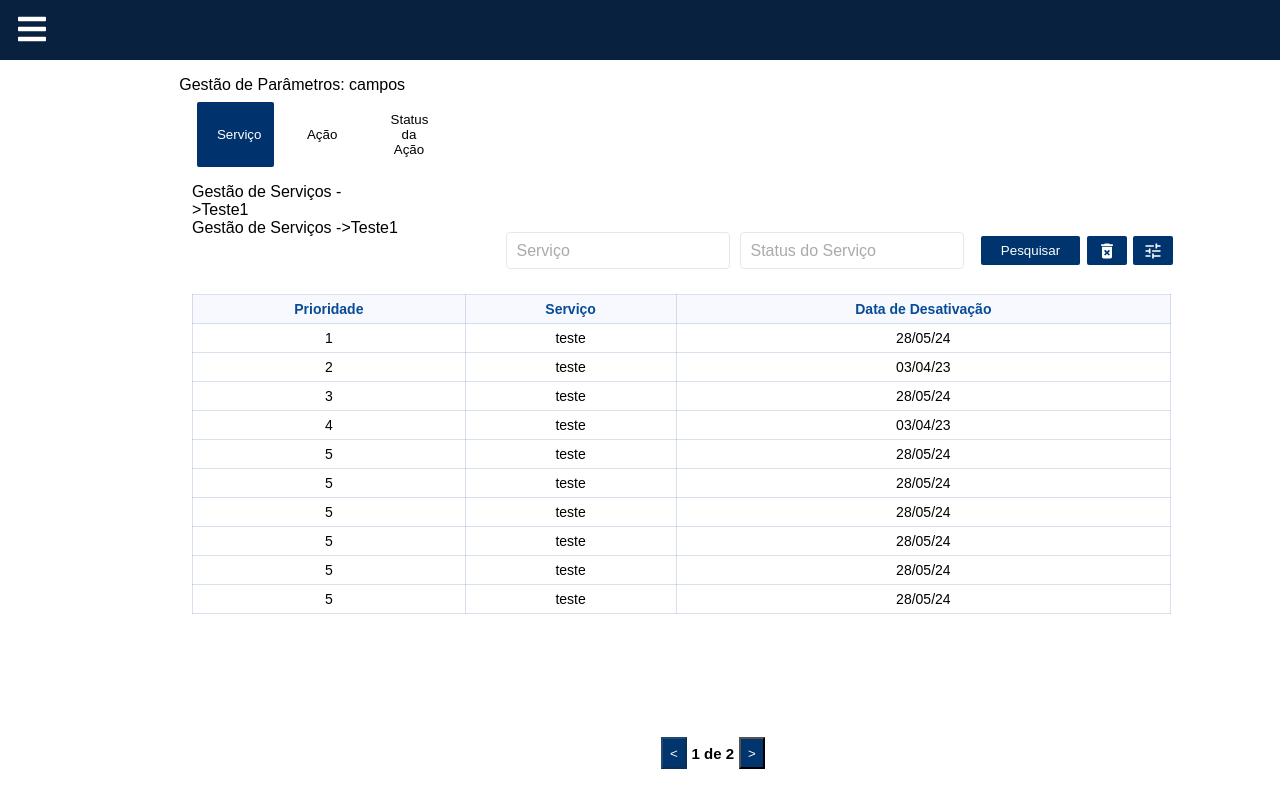
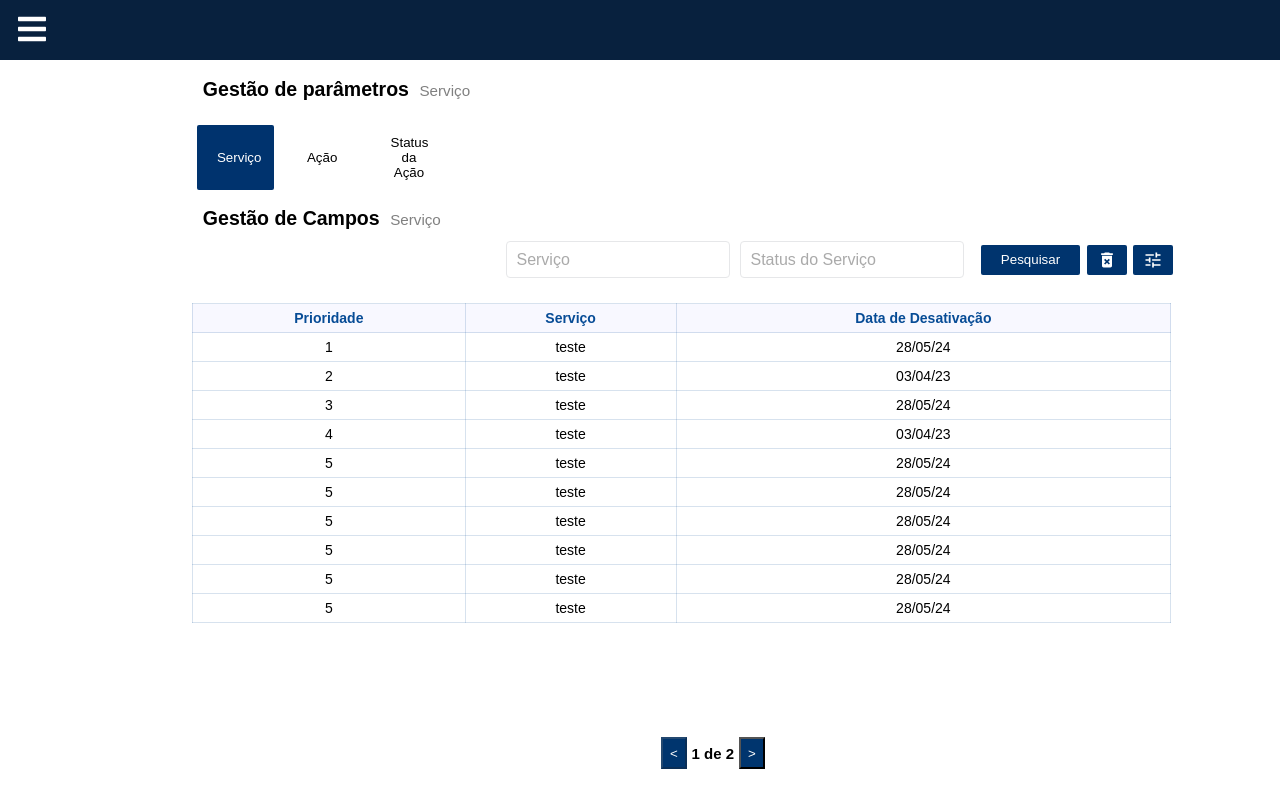
Before and after one commit to RafaelCamposTXR/sistema-gestao-parametros, a React (Create React App) app: page /gestaocampos in a window 1280 px wide. Built offline with nearby package versions, Linux system fonts and the light colour scheme.

Commit message:
atualizando componente de título

```diff
--- a/src/components/gestaoservico/GestaoServico.css
+++ b/src/components/gestaoservico/GestaoServico.css
@@ -1,3 +1,3 @@
 .gestao-servico {
-  margin-top: 50vh;
+
 }
--- a/src/components/gestaoservico/GestaoServico.jsx
+++ b/src/components/gestaoservico/GestaoServico.jsx
@@ -1,5 +1,6 @@
 import React from 'react';
 import Tabela from '../tabela/Tabela';
+import './GestaoServico.css';
 
 
 function GestaoServico({ activeTab }) {
--- a/src/components/titulo/Titulo.jsx
+++ b/src/components/titulo/Titulo.jsx
@@ -3,13 +3,9 @@ import './titulo.css'
 
 function Titulo({nomeSecao,nomeSubSecao}) {
   return (
-    <div>
-      <div className="titulo-principal">
-      {nomeSecao + "->" + nomeSubSecao}
-      </div>
-      <div className="titulo-secundario">
-      {nomeSecao + "->" + nomeSubSecao}
-      </div>
+    <div className="conteiner-titulo">
+      <span className="titulo-principal">{nomeSecao}</span>
+      <span className="titulo-secundario">{nomeSubSecao}</span>
     </div>
   )
 }
--- a/src/components/titulo/titulo.css
+++ b/src/components/titulo/titulo.css
@@ -1,9 +1,17 @@
+.conteiner-titulo {
+  display: inline;
+  margin: 0.2vh 2.5vw 2vh 0.6vw;
+}
+
+
 .titulo-principal {
-  width: 20%;
-
+  font-size: 1.22rem;
+  font-weight: bold;
+  margin-right: 0.4vw;
 }
 
 .titulo-secundario {
-
-  width: 50%;
+  font-size: 0.95rem;
+  color: gray;
+  margin-left: 0;
 }
--- a/src/views/gestaocampos/GestaoCampos.jsx
+++ b/src/views/gestaocampos/GestaoCampos.jsx
@@ -27,13 +27,24 @@ function GestaoCampos() {
       { label: 'Status da Ação'},
     ];
 
+    const getSubTitulo = () => {
+      switch (activeTab) {
+        case 0:
+          return 'Serviço';
+        case 1:
+          return 'Ação';
+        case 2:
+          return 'Status da Ação';
+        default:
+          return '';
+      }
+    }
+
   return (
     <div>
       <div className="gestao">
         <div className="area-superior">
-          <div className='titulo'>
-            Gestão de Parâmetros: campos
-          </div>
+        <Titulo nomeSecao="Gestão de parâmetros " nomeSubSecao= {getSubTitulo()} />
           <div className="tabs">
           {tabs.map((tab, index) => (
             <Tab
@@ -45,9 +56,7 @@ function GestaoCampos() {
             />
           ))}
           </div>
-          <div className= "titulo1">
-            <Titulo nomeSecao="Gestão de Serviços " nomeSubSecao="Teste1"/>
-          </div>
+          <Titulo nomeSecao="Gestão de Campos " nomeSubSecao= {getSubTitulo()} />
           <Filtros activeTab={activeTab} />
         </div>
         <GestaoServico activeTab={activeTab}/>
--- a/src/views/gestaocampos/Gestao_campos.css
+++ b/src/views/gestaocampos/Gestao_campos.css
@@ -4,6 +4,7 @@
   width: 85%;
   height: 90%;
   margin-left: 13vw;
+
 }
 
 
```
